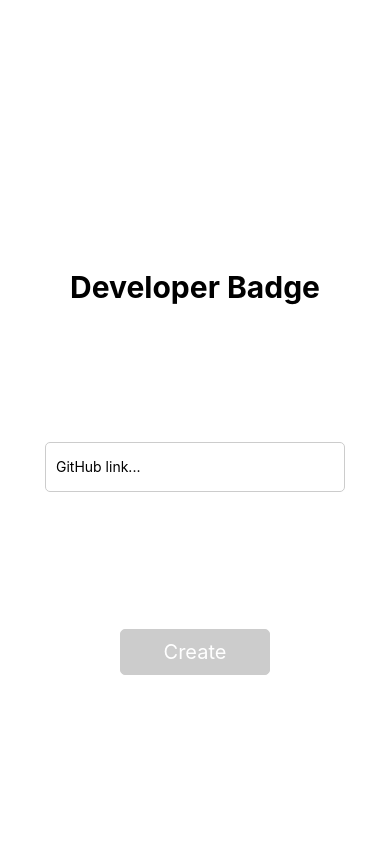
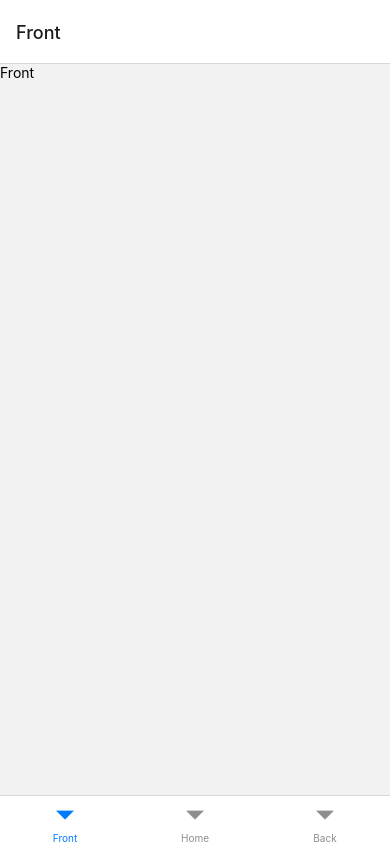
Before and after one commit to cetobi/developer-badge, a React Native app: screen / in a window 390 px wide. Built offline with nearby package versions, Linux system fonts and the light colour scheme.

Commit message:
feat: created screen routes

```diff
--- a/App.tsx
+++ b/App.tsx
@@ -1,24 +1,7 @@
-import { StatusBar } from 'expo-status-bar';
-import { StyleSheet, View } from 'react-native';
-
-// Screens
-import { Home } from './src/screens/Home/Home';
+import { Routes } from './src/routes'
 
 export default function App() {
   return (
-    <View style={styles.container}>
-      <StatusBar style="auto" />
-
-      <Home />
-    </View>
+    <Routes />
   );
 }
-
-const styles = StyleSheet.create({
-  container: {
-    flex: 1,
-    backgroundColor: '#fff',
-    alignItems: 'center',
-    justifyContent: 'center',
-  },
-});
--- a/package.json
+++ b/package.json
@@ -9,6 +9,7 @@
     "web": "expo start --web"
   },
   "dependencies": {
+    "@react-navigation/bottom-tabs": "^6.5.11",
     "expo": "~49.0.15",
     "expo-status-bar": "~1.6.0",
     "react": "18.2.0",
--- /dev/null
+++ b/src/routes/index.tsx
@@ -0,0 +1,10 @@
+import { NavigationContainer } from '@react-navigation/native'
+import { BottomRoutes } from './routes'
+
+export function Routes() {
+    return (
+        <NavigationContainer>
+            <BottomRoutes />
+        </NavigationContainer>
+    )
+}
--- /dev/null
+++ b/src/routes/routes.tsx
@@ -0,0 +1,16 @@
+import { createBottomTabNavigator } from '@react-navigation/bottom-tabs'
+import { Home } from '../screens/Home/Home'
+import { Front } from '../screens/Front/Front'
+import { Back } from '../screens/Back/Back'
+
+const { Screen, Navigator } = createBottomTabNavigator()
+
+export function BottomRoutes() {
+    return (
+        <Navigator>
+            <Screen name="Front" component={Front} />
+            <Screen name="Home" component={Home} />
+            <Screen name="Back" component={Back} />
+        </Navigator>
+    )
+}
```
Also changed, not shown: 1 other file (tests, documents, lock files or other folders).
